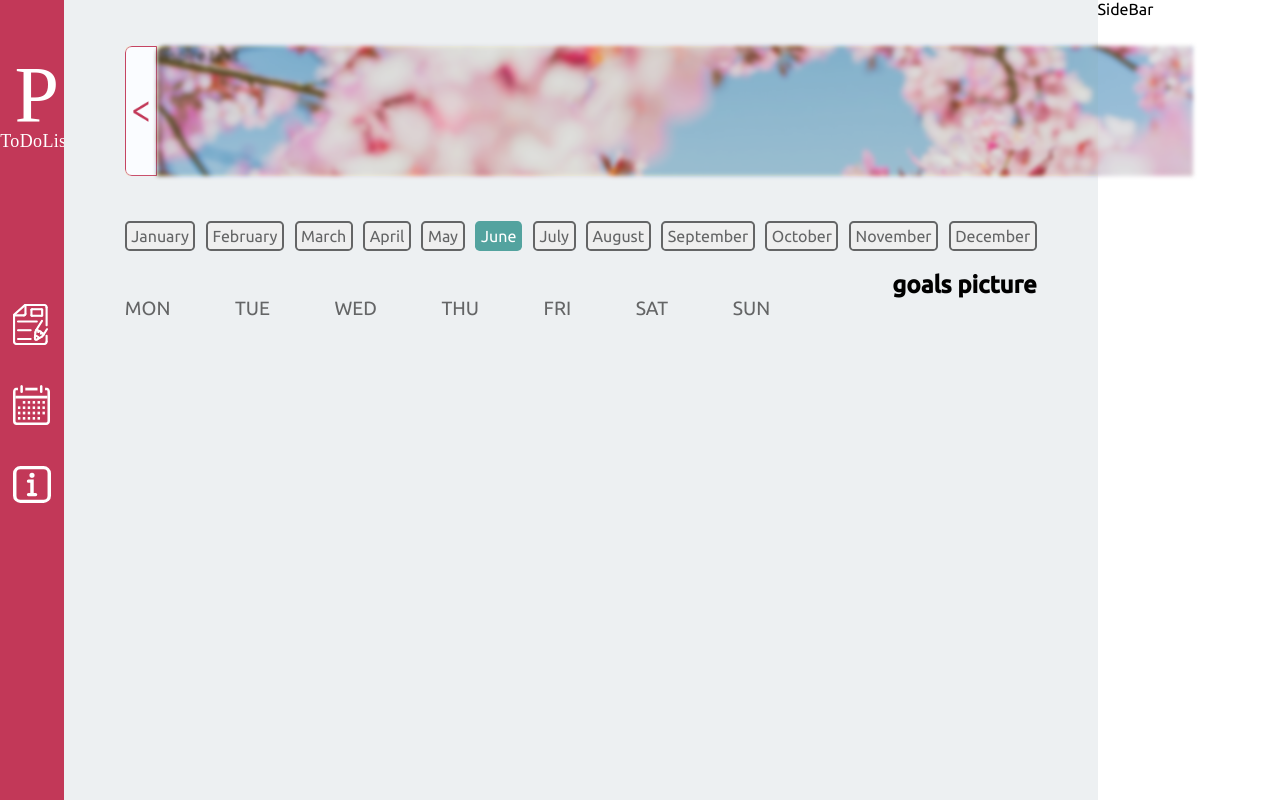
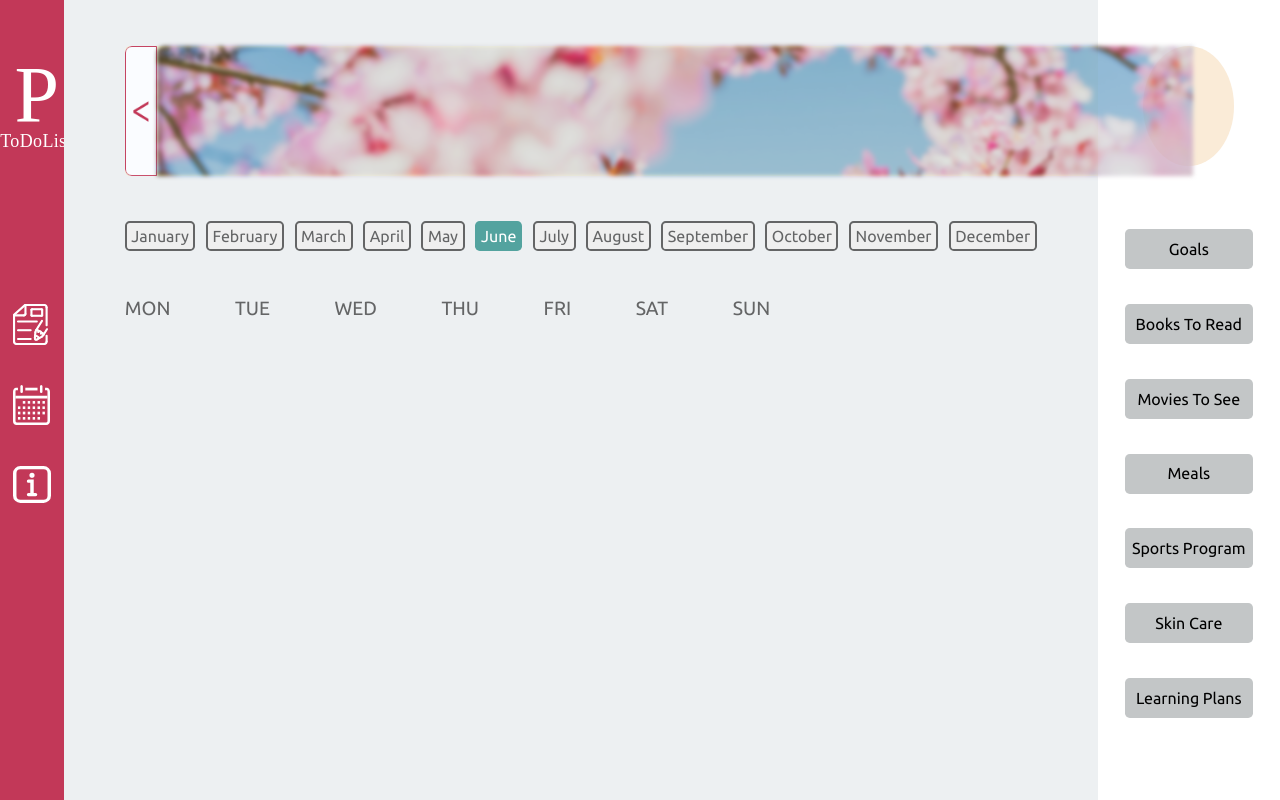
Before and after one commit to Parisa7422/planner, a React (Create React App) app in the folder client/: page / in a window 1280 px wide. Built offline with nearby package versions, Linux system fonts and the light colour scheme; sample sign-in values are in the browser's storage.

Commit message:
Add Sidebar

```diff
--- a/client/src/assets/wrappers/InspirationBox.js
+++ b/client/src/assets/wrappers/InspirationBox.js
@@ -10,5 +10,8 @@ const Wrapper = styled.div`
   .next-icon {
     margin-left: auto;
   }
+  .icon {
+    cursor: pointer;
+  }
 `;
 export default Wrapper;
--- a/client/src/assets/wrappers/SideBar.js
+++ b/client/src/assets/wrappers/SideBar.js
@@ -7,6 +7,22 @@ const Wrapper = styled.div`
   background-color: var(--white);
   width: 15%;
   height: 100vh;
+  .profile {
+    margin: 25% 25% 25%;
+    height: 15%;
+    background-color: antiquewhite;
+    border-radius: 50%;
+    text-align: center;
+  }
+  .sidebar-items {
+    display: flex;
+    flex-direction: column;
+    justify-content: space-between;
+    flex: 1;
+    margin: auto;
+    padding: 10% 0 45%;
+    width: 70%;
+  }
 `;
 
 export default Wrapper;
--- a/client/src/components/Calender.js
+++ b/client/src/components/Calender.js
@@ -22,8 +22,7 @@ const Calender = () => {
     date.getFullYear(),
     date.getMonth()
   );
-  const { day } = lastDayCurrentMonth;
-  console.log(day);
+
   return (
     <Wrapper>
       <div className="days">
--- a/client/src/components/Inspiration.js
+++ b/client/src/components/Inspiration.js
@@ -5,9 +5,9 @@ import previousIcon from "../assets/images/previous.png";
 const Inspiration = () => {
   return (
     <Wrapper>
-      <img src={previousIcon} alt="previous icon" />
+      <img className="icon" src={previousIcon} alt="previous icon" />
       <div className="inspire-bg">inspire text</div>
-      <img className="next-icon" src={nextIcon} alt="next icon" />
+      <img className="next-icon icon" src={nextIcon} alt="next icon" />
     </Wrapper>
   );
 };
--- a/client/src/components/RightSideBar.js
+++ b/client/src/components/RightSideBar.js
@@ -1,6 +1,20 @@
 import Wrapper from "../assets/wrappers/SideBar";
+import SidebarItem from "./SidebarItem";
 
 const RightSideBar = () => {
-  return <Wrapper>SideBar</Wrapper>;
+  return (
+    <Wrapper>
+      <div className="profile"></div>
+      <div className="sidebar-items">
+        <SidebarItem name="goals" />
+        <SidebarItem name="books to read" />
+        <SidebarItem name="movies to see" />
+        <SidebarItem name="meals" />
+        <SidebarItem name="sports program" />
+        <SidebarItem name="skin care" />
+        <SidebarItem name="learning plans" />
+      </div>
+    </Wrapper>
+  );
 };
 export default RightSideBar;
--- /dev/null
+++ b/client/src/components/SidebarItem.js
@@ -0,0 +1,4 @@
+const SidebarItem = (props) => {
+  return <button className="sidebar-btn">{props.name}</button>;
+};
+export default SidebarItem;
--- a/client/src/index.css
+++ b/client/src/index.css
@@ -148,6 +148,19 @@ form {
 
 /* Dashboard */
 
+/* Sidebar */
+
+.sidebar-btn {
+  background-color: var(--grey-200);
+  border: none;
+  color: var(--black);
+  width: 100%;
+  height: 40px;
+  border-radius: var(--borderRadius);
+  text-transform: capitalize;
+  cursor: pointer;
+}
+
 /* Month button */
 .month-buttons {
   display: flex;
--- a/client/src/pages/Dashboard.js
+++ b/client/src/pages/Dashboard.js
@@ -13,7 +13,6 @@ const Dashboard = () => {
         <MonthButton />
         <div className="flex-row">
           <Calender />
-          <h2>goals picture</h2>
         </div>
       </div>
     </Wrapper>
```
